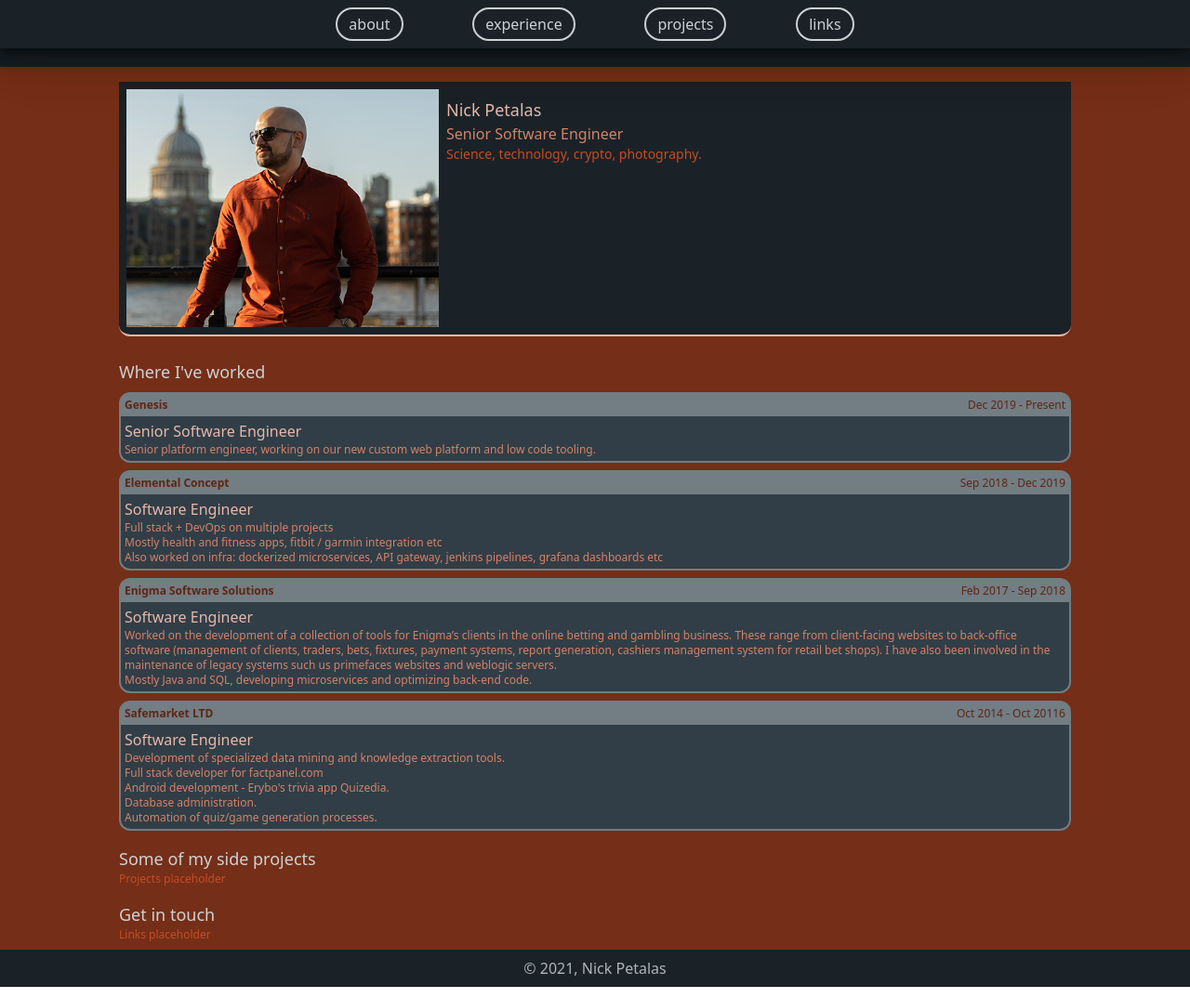
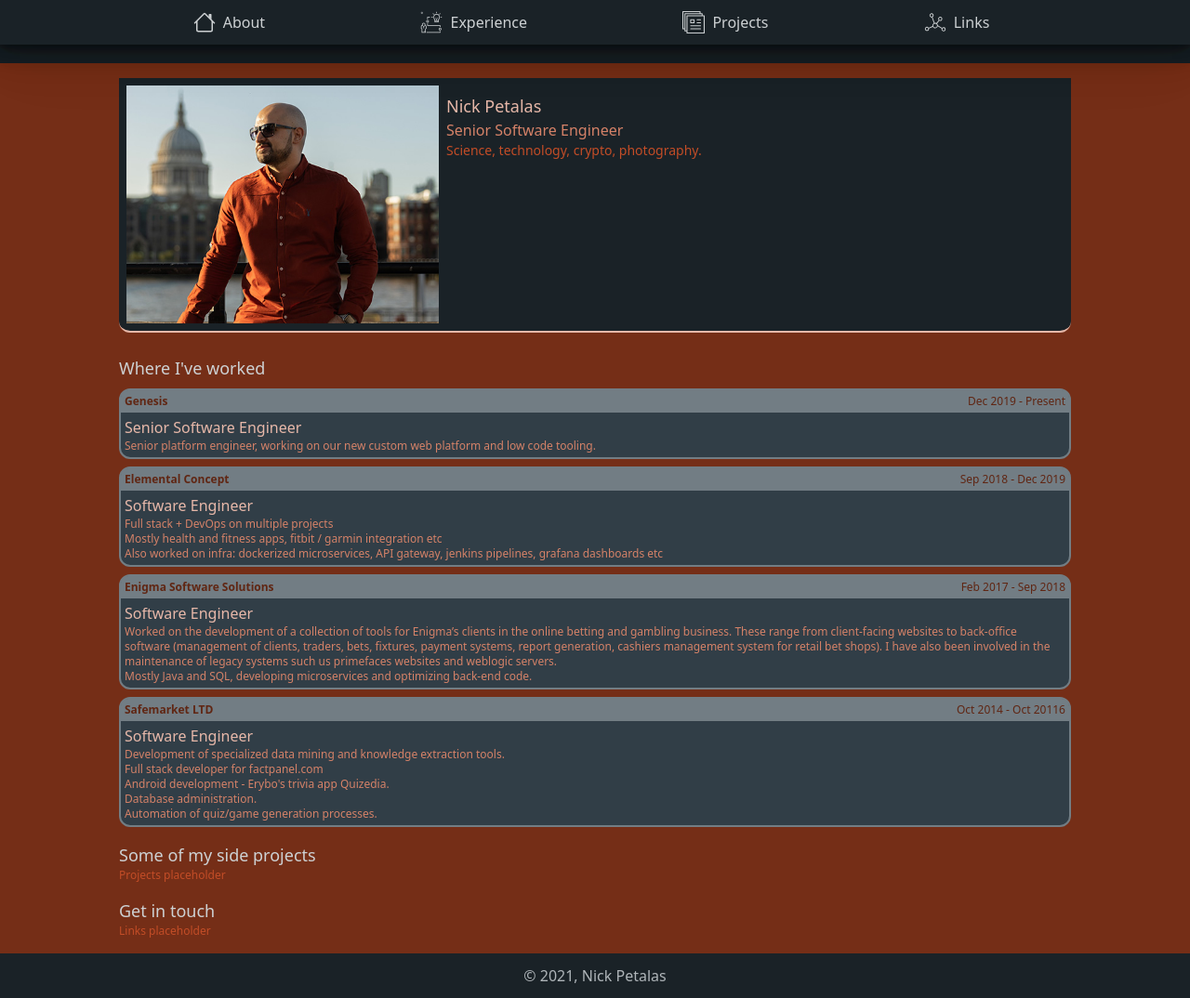
Before and after one commit to petalas/petalas.github.io, a Gatsby site: page / in a window 1280 px wide. Shown: the whole page at 93% size. Built offline with nearby package versions, Linux system fonts and the light colour scheme; Gatsby itself is replaced by a stand-in of ours.

Commit message:
header redesign + icons

```diff
--- /dev/null
+++ b/src/components/header.js
@@ -0,0 +1,37 @@
+import {Link} from "gatsby";
+import * as React from "react";
+import ExpIcon from "../icons/experience";
+import HomeIcon from "../icons/home";
+import LinksIcon from "../icons/links";
+import ProjectsIcon from "../icons/projects";
+
+const Header = () => {
+    return (
+        <>
+            <header class="h-12 flex justify-center bg-secondary-900 text-secondary-300 custom-box-shadow z-10">
+                <i class="md:hidden">x</i>
+                <ul class="container mx-auto flex justify-around">
+                    <li class="nav-item">
+                        <HomeIcon class="nav-icon" />
+                        <Link class="px-2" to="#about">About</Link>
+                    </li>
+                    <li class="nav-item">
+                        <ExpIcon class="nav-icon" />
+                        <Link class="px-2" to="#experience">Experience</Link>
+                    </li>
+                    <li class="nav-item">
+                        <ProjectsIcon class="nav-icon" />
+                        <Link class="px-2" to="#projects">Projects</Link>
+                    </li>
+                    <li class="nav-item">
+                        <LinksIcon class="nav-icon" />
+                        <Link class="px-2" to="#links">Links</Link>
+                    </li>
+                </ul>
+            </header>
+            <div id="backdrop" class="h-5 bg-secondary-900 mb-4"></div>
+        </>
+    )
+}
+
+export default Header;
--- a/src/components/layout.js
+++ b/src/components/layout.js
@@ -1,6 +1,7 @@
-import {graphql, Link, useStaticQuery} from "gatsby"
+import {graphql, useStaticQuery} from "gatsby"
 import PropTypes from "prop-types"
 import * as React from "react"
+import Header from "./header"
 
 const Layout = ({children}) => {
   const data = useStaticQuery(graphql`
@@ -15,21 +16,12 @@ const Layout = ({children}) => {
 
   return (
     <div class="min-h-screen flex flex-col justify-between items-stretch bg-primary-800">
-      <header class="p-2 flex justify-center bg-secondary-900 text-secondary-300 custom-box-shadow z-10">
-        <i class="md:hidden">x</i>
-        <ul class="flex md:w-1/2 justify-around">
-          <li class="nav-item"><Link class="p-1" to="#about">about</Link></li>
-          <li class="nav-item"><Link class="p-1" to="#experience">experience</Link></li>
-          <li class="nav-item"><Link class="p-1" to="#projects">projects</Link></li>
-          <li class="nav-item"><Link class="p-1" to="#links">links</Link></li>
-        </ul>
-      </header>
-      <div id="backdrop" class="h-5 bg-secondary-900 mb-4"></div>
+      <Header />
       <main class="container m-auto flex flex-col rounded-xl text-primary-400">
         {children}
       </main>
-      <footer class="p-2 mt-2 text-center bg-secondary-900 text-secondary-300">
-        © {new Date().getFullYear()}, Nick Petalas
+      <footer class="h-12 mt-4 flex justify-center items-center bg-secondary-900 text-secondary-300">
+        <p>© {new Date().getFullYear()}, Nick Petalas</p>
       </footer>
     </div>
   )
--- a/src/css/index.css
+++ b/src/css/index.css
@@ -22,9 +22,14 @@ a {
 }
 
 .nav-item {
-    @apply px-2 py-1 border-2
-    text-secondary-200 hover:text-primary-200 hover:bg-primary-700
-    rounded-3xl hover:rounded-xl
+    @apply px-2 py-1
+    flex flex-grow items-center justify-center
+    text-secondary-200
+    hover:text-primary-200 hover:bg-primary-700
     transition-all duration-300 ease-linear
     cursor-pointer
 }
+
+.nav-icon {
+    @apply w-6 h-6 fill-current
+}
--- /dev/null
+++ b/src/icons/experience.js
@@ -0,0 +1,13 @@
+import * as React from "react";
+
+const ExpIcon = (props) => {
+    return (
+        <svg {...props} viewBox="0 0 64 64" xmlns="http://www.w3.org/2000/svg">
+            <path d="M56 60H18v2h39a1 1 0 0 0 1-1v-4h-2ZM61 51a4 4 0 1 0-4 4 4.005 4.005 0 0 0 4-4Zm-4 2a2 2 0 1 1 2-2 2.002 2.002 0 0 1-2 2ZM21 33a4 4 0 1 0-4-4 4.005 4.005 0 0 0 4 4Zm0-6a2 2 0 1 1-2 2 2.002 2.002 0 0 1 2-2ZM57 40H22v-5h-2v6a1 1 0 0 0 1 1h35v3h2v-4a1 1 0 0 0-1-1ZM22 18h6v-2h-7a1 1 0 0 0-1 1v6h2ZM40.385 24.44A3.918 3.918 0 0 1 41 26.534V31a1 1 0 0 0 1 1h10a1 1 0 0 0 1-1v-4.465a3.918 3.918 0 0 1 .615-2.095A14.71 14.71 0 0 0 56 17a9 9 0 0 0-18 0 14.71 14.71 0 0 0 2.385 7.44ZM43 30v-2h8v2Zm4-20a7.008 7.008 0 0 1 7 7 12.832 12.832 0 0 1-2.075 6.37 5.923 5.923 0 0 0-.887 2.63H48v-4h-2v4h-3.038a5.922 5.922 0 0 0-.887-2.63A12.833 12.833 0 0 1 40 17a7.008 7.008 0 0 1 7-7ZM46 2h2v4h-2zM32 16h4v2h-4zM58 16h4v2h-4zM35.687 7.1 37.1 5.687l2.828 2.829-1.414 1.414zM54.072 8.515 56.9 5.686 58.314 7.1 55.486 9.93z" />
+            <path d="M48 19h2v2h-2zM44 19h2v2h-2zM4 2h2v2H4zM4 6h2v2H4zM6 4h2v2H6zM2 4h2v2H2zM9 49h2v-4h1v-2H8v2h1v4zM11 57h2v2h-2z" />
+            <path d="M2.553 50.895 4 51.618V61a1 1 0 0 0 1 1h10a1 1 0 0 0 1-1v-9.382l1.447-.723A1 1 0 0 0 18 50v-6a4.006 4.006 0 0 0-3.444-3.961A4.92 4.92 0 0 0 15 38a5 5 0 0 0-10 0 4.92 4.92 0 0 0 .444 2.039A4.006 4.006 0 0 0 2 44v6a1 1 0 0 0 .553.895ZM4 44a2.002 2.002 0 0 1 2-2h1.38a1 1 0 0 0 .658-1.752A2.957 2.957 0 0 1 7 38a3 3 0 0 1 6 0 2.957 2.957 0 0 1-1.038 2.248A1 1 0 0 0 12.621 42H14a2.002 2.002 0 0 1 2 2v5.382l-1.447.723A1 1 0 0 0 14 51v9H6v-9a1 1 0 0 0-.553-.895L4 49.382Z" />
+        </svg>
+    );
+};
+
+export default ExpIcon;
--- /dev/null
+++ b/src/icons/home.js
@@ -0,0 +1,12 @@
+import * as React from "react";
+
+const HomeIcon = (props) => {
+    return (
+        <svg {...props} viewBox="0 0 16 16" xmlns="http://www.w3.org/2000/svg">
+            <path fill-rule="evenodd" d="M2 13.5V7h1v6.5a.5.5 0 0 0 .5.5h9a.5.5 0 0 0 .5-.5V7h1v6.5a1.5 1.5 0 0 1-1.5 1.5h-9A1.5 1.5 0 0 1 2 13.5zm11-11V6l-2-2V2.5a.5.5 0 0 1 .5-.5h1a.5.5 0 0 1 .5.5z" />
+            <path fill-rule="evenodd" d="M7.293 1.5a1 1 0 0 1 1.414 0l6.647 6.646a.5.5 0 0 1-.708.708L8 2.207 1.354 8.854a.5.5 0 1 1-.708-.708L7.293 1.5z" />
+        </svg>
+    );
+};
+
+export default HomeIcon;
--- /dev/null
+++ b/src/icons/links.js
@@ -0,0 +1,10 @@
+import * as React from "react";
+
+const LinksIcon = (props) => {
+    return (
+        <svg {...props} xmlns="http://www.w3.org/2000/svg" viewBox="0 0 64 64">
+            <path d="M59.1 46.8c-1-.6-2.1-.9-3.2-.9-1.7 0-3.4.8-4.5 2.1l-11.9-7.5v.1c-.1-1.8-.9-3.5-2.2-4.8l6.3-8.2c.9.4 1.8.7 2.7.7 1.8 0 3.5-.8 4.7-2.3 2-2.6 1.6-6.3-1-8.4-1-.8-2.4-1.3-3.7-1.3-1.8 0-3.5.8-4.7 2.3-1 1.2-1.4 2.8-1.2 4.4.1 1.1.6 2.1 1.3 3l-6.4 8.3c-1.4-.8-2.9-1.1-4.5-.9-.1 0-.3 0-.4.1h-.2l-5.9-16.1c2.5-1.4 3.7-4.4 2.8-7.1-.8-2.4-3.1-4-5.6-4-.7 0-1.3.1-1.9.3-1.5.5-2.7 1.6-3.4 3-.7 1.4-.8 3.1-.3 4.6.8 2.4 3.1 4 5.6 4h.5l5.9 16.2c-2.5 1.4-4.1 4-4.1 6.9 0 .5.1 1.1.2 1.6l-11 4.8c-.1-.1-.1-.2-.2-.3-.2-.2-.3-.4-.5-.5-.3-.3-.6-.5-.9-.7-.2-.1-.3-.2-.5-.3-.8-.7-1.8-.9-2.8-.9-.8 0-1.5.2-2.2.4-1.5.6-2.6 1.7-3.2 3.2-.6 1.5-.6 3.1 0 4.6.9 2.3 3.1 3.7 5.5 3.7.8 0 1.5-.2 2.2-.4 2.2-.9 3.6-3 3.7-5.3v-.9c0-.1 0-.3-.1-.4L24.8 45c1.4 2.4 4 4 6.8 4 1.6 0 3.2-.5 4.4-1.4.1-.1.3-.2.4-.3.1-.1.3-.2.4-.4.1-.1.2-.1.2-.2l.3-.3c.2-.2.3-.4.5-.6.2-.2.3-.4.4-.6.1-.1.1-.2.2-.3.3-.5.5-1.1.7-1.7l11.1 6.9c0 .1 0 .1-.1.2-.7 2.5.3 5.2 2.5 6.6 1 .6 2.1.9 3.2.9 2.1 0 3.9-1 5-2.8 1.9-2.7 1-6.4-1.7-8.2zM8.2 54.4c-2 0-3.5-1.6-3.5-3.5 0-2 1.6-3.5 3.5-3.5 1.4 0 2.7.9 3.2 2.1v.1c.2.4.3.9.3 1.3 0 2-1.6 3.5-3.5 3.5zm38.1-35.7c1.9 0 3.5 1.6 3.5 3.5s-1.6 3.5-3.5 3.5c-2 0-3.5-1.6-3.5-3.5s1.5-3.5 3.5-3.5zm-28.4-6.6c0-2 1.6-3.5 3.5-3.5s3.5 1.6 3.5 3.5c0 2-1.6 3.5-3.5 3.5-1.9.1-3.5-1.5-3.5-3.5zm13.7 34.6c-3 0-5.5-2.5-5.5-5.5s2.5-5.5 5.5-5.5 5.5 2.5 5.5 5.5-2.5 5.5-5.5 5.5zm24.3 8.7c-2 0-3.5-1.6-3.5-3.5 0-2 1.6-3.5 3.5-3.5s3.5 1.6 3.5 3.5-1.6 3.5-3.5 3.5z" />  </svg>
+    );
+};
+
+export default LinksIcon;
--- /dev/null
+++ b/src/icons/projects.js
@@ -0,0 +1,12 @@
+import * as React from "react";
+
+const ProjectsIcon = (props) => {
+    return (
+        <svg {...props} xmlns="http://www.w3.org/2000/svg" viewBox="0 0 40 40">
+            <path d="M39.101 7.395h-2.798V4.596a.899.899 0 0 0-.898-.899h-2.799V.9a.899.899 0 0 0-.898-.9H.898A.899.899 0 0 0 0 .899v30.809a.899.899 0 0 0 .899.898h2.798v2.798a.899.899 0 0 0 .899.899h2.798v2.8a.899.899 0 0 0 .899.898H39.1a.899.899 0 0 0 .899-.898V8.293a.899.899 0 0 0-.899-.898ZM3.697 4.596v26.213h-1.9V1.797H30.81v1.9H4.596a.899.899 0 0 0-.899.899Zm3.697 3.697v26.212h-1.9V5.495h29.012v1.9H8.293a.899.899 0 0 0-.899.898Zm30.809 29.91H9.19V9.194h29.012Z" />
+            <path d="M20.965 21.853h-6.107a.864.864 0 0 1-.864-.864v-5.42a.864.864 0 0 1 .864-.865h6.107a.864.864 0 0 1 .864.864v5.42a.864.864 0 0 1-.864.865Zm-5.242-1.728H20.1v-3.692h-4.378Zm16.813 7.147H14.858a.864.864 0 1 1 0-1.728h17.678a.864.864 0 0 1 0 1.728Zm0 5.42H14.858a.864.864 0 1 1 0-1.729h17.678a.864.864 0 0 1 0 1.729Zm0-16.259h-6.101a.864.864 0 1 1 0-1.729h6.101a.864.864 0 0 1 0 1.729Zm0 5.42h-6.101a.864.864 0 0 1 0-1.728h6.101a.864.864 0 1 1 0 1.728Z" />
+        </svg>
+    );
+};
+
+export default ProjectsIcon;
```
